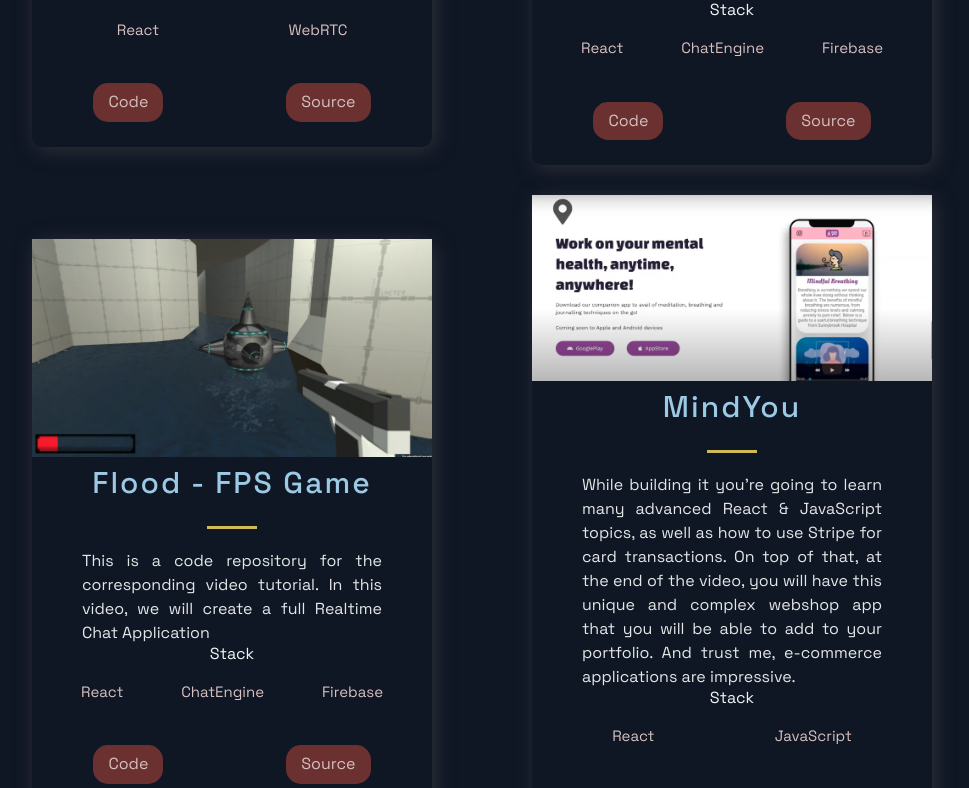
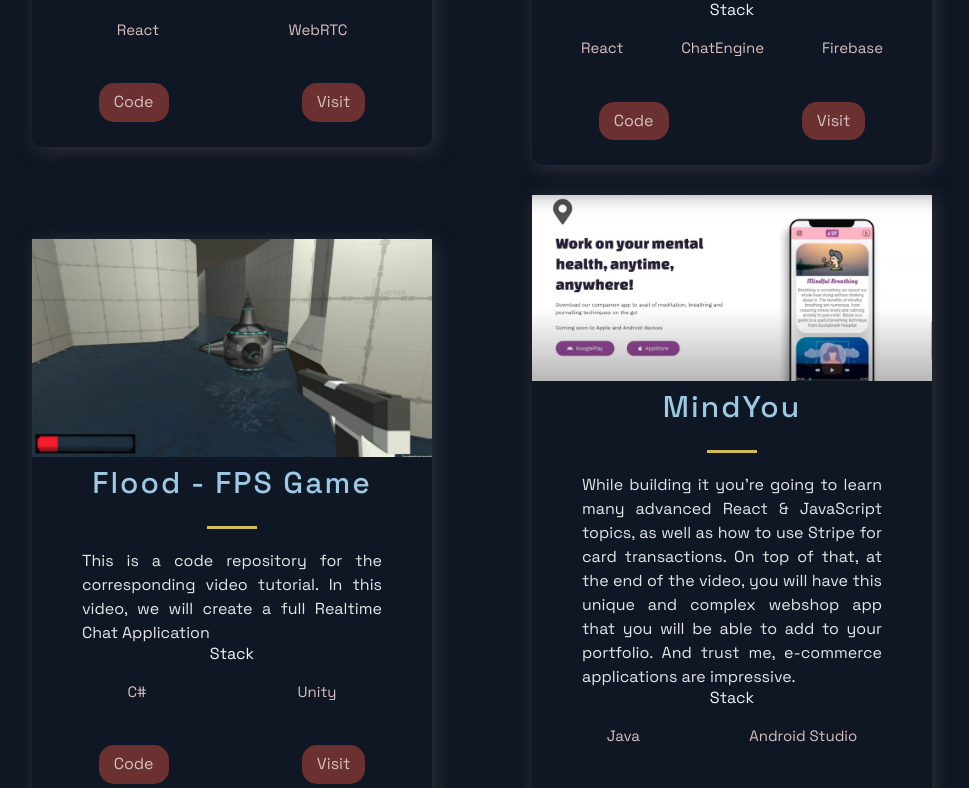
Before and after one commit to seanking8/portfolio, a Next.js app: page / in a window 1280 px wide. Shown: the part 1997-2785 px from the top of the page, without its empty margins (158-1127 px from the left). Built offline with nearby package versions, Linux system fonts and the light colour scheme.

Commit message:
Updated links

```diff
--- a/src/components/Hero/Hero.js
+++ b/src/components/Hero/Hero.js
@@ -12,9 +12,9 @@ const Hero = (props) => (
         I'm Seán
       </SectionTitle>
       <SectionText main center>
-        A passionate full-stack and game developer based in Vancouver, Canada
+        An innovative full-stack and game developer based in Vancouver, Canada
       </SectionText>
-      <Button onClick={() => window.location = 'https://letterboxd.com'}>Learn More</Button>
+      <Button onClick={() => window.location = '#about'}>Learn More</Button>
     </LeftSection>
   </Section>
 );
--- a/src/components/Projects/Projects.js
+++ b/src/components/Projects/Projects.js
@@ -9,7 +9,7 @@ const Projects = () => (
     <SectionDivider />
     <SectionTitle main>Projects</SectionTitle>
     <GridContainer>
-      {projects.map(({id, image, title, description, tags, source, visit }) => (
+      {projects.map(({ id, image, title, description, tags, source, visit }) => (
         <BlogCard key={id}>
           <Img src={image} />
           <TitleContent>
@@ -26,8 +26,8 @@ const Projects = () => (
             </TagList>
           </div>
           <UtilityList>
-            <ExternalLinks href={visit}>Code</ExternalLinks>
-            <ExternalLinks href={source}>Source</ExternalLinks>
+            <ExternalLinks href={source}>Code</ExternalLinks>
+            <ExternalLinks href={visit}>Visit</ExternalLinks>
           </UtilityList>
         </BlogCard>
       ))}
--- a/src/constants/constants.js
+++ b/src/constants/constants.js
@@ -10,9 +10,9 @@ export const projects = [
     title: 'Meta-Evil',
     description: "Using React, Node.js, Express & MongoDB you'll learn how to build a Full Stack MERN Application - from start to finish. The App is called Memories and it is a simple social media app that allows users to post interesting events that happened in their lives.",
       image: '/images/MetaEvil1.png',
-      tags: ['Mongo', 'Express', 'React', 'Node'],
-    source: 'https://github.com/seanking8',
-    visit: 'https://chickon98.itch.io/metaevil',
+      tags: ['C#', 'Unity'],
+    source: 'https://github.com/seanking8/MetaEvil',
+    visit: 'https://seankingdev.itch.io/meta-evil',
     id: 0,
   },
   {
@@ -26,9 +26,9 @@ export const projects = [
     title: 'Arena VR',
     description:"While building it you're going to learn many advanced React & JavaScript topics, as well as how to use Stripe for card transactions. On top of that, at the end of the video, you will have this unique and complex webshop app that you will be able to add to your portfolio. And trust me, e-commerce applications are impressive.",
     image: '/images/Arena_2.png',
-    tags: ['c#', 'Unity'],
-    source: 'https://google.com',
-    visit: 'https://google.com',
+    tags: ['C#', 'Unity', 'XR Toolkit'],
+    source: 'https://github.com/seanking8/The_Arena_VR_Game',
+    visit: 'https://seankingdev.itch.io/arena',
     id: 1,
   },
   {
@@ -43,8 +43,8 @@ export const projects = [
     description: "This is a code repository for the corresponding YouTube video. In this tutorial, we're going to build and deploy a React Video Chat Application using WebRTC.",
       image: '/images/IRLV_2.png',
       tags: ['React', 'WebRTC'],
-    source: 'https://google.com',
-    visit: 'https://google.com',
+    source: 'https://github.com/seanking8/IRLVintage',
+    visit: '/',
     id: 2,
   },
   {
@@ -59,8 +59,8 @@ export const projects = [
     description: "This is a code repository for the corresponding video tutorial. In this video, we will create a full Realtime Chat Application",
     image: '/images/CFC_2.png',
     tags: ['React', 'ChatEngine', 'Firebase'],
-    source: 'https://google.com',
-    visit: 'https://google.com',
+    source: 'https://github.com/seanking8/CountrFitClothing',
+    visit: '/',
     id: 3,
   },
   {
@@ -74,9 +74,9 @@ export const projects = [
     title: 'Flood - FPS Game',
     description: "This is a code repository for the corresponding video tutorial. In this video, we will create a full Realtime Chat Application",
     image: '/images/Flood_1.png',
-    tags: ['React', 'ChatEngine', 'Firebase'],
-    source: 'https://google.com',
-    visit: 'https://google.com',
+    tags: ['C#', 'Unity'],
+    source: 'https://github.com/seanking8/Flood_FPS_Game',
+    visit: 'https://seankingdev.itch.io/flood',
     id: 4,
   },
   {
@@ -90,9 +90,9 @@ export const projects = [
     title: 'MindYou',
     description:"While building it you're going to learn many advanced React & JavaScript topics, as well as how to use Stripe for card transactions. On top of that, at the end of the video, you will have this unique and complex webshop app that you will be able to add to your portfolio. And trust me, e-commerce applications are impressive.",
     image: '/images/MY_1.png',
-    tags: ['React', 'JavaScript'],
-    source: 'https://google.com',
-    visit: 'https://google.com',
+    tags: ['Java', 'Android Studio'],
+    source: '/',
+    visit: '/',
     id: 5,
   }
 ];
```
Also changed, not shown: public/images/sking.png (added).
